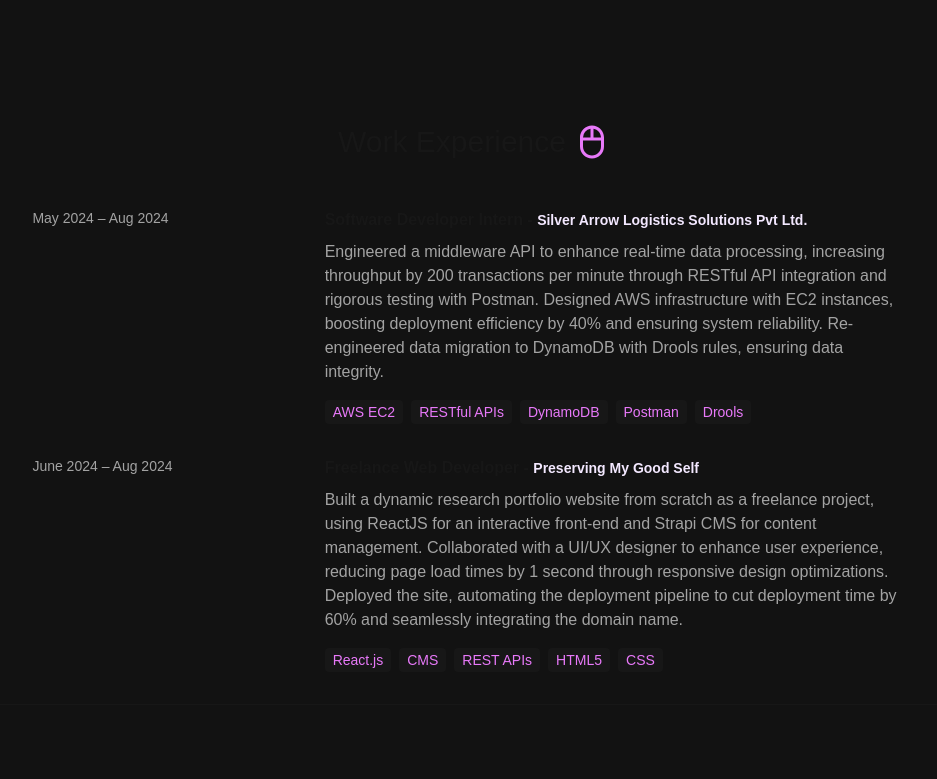
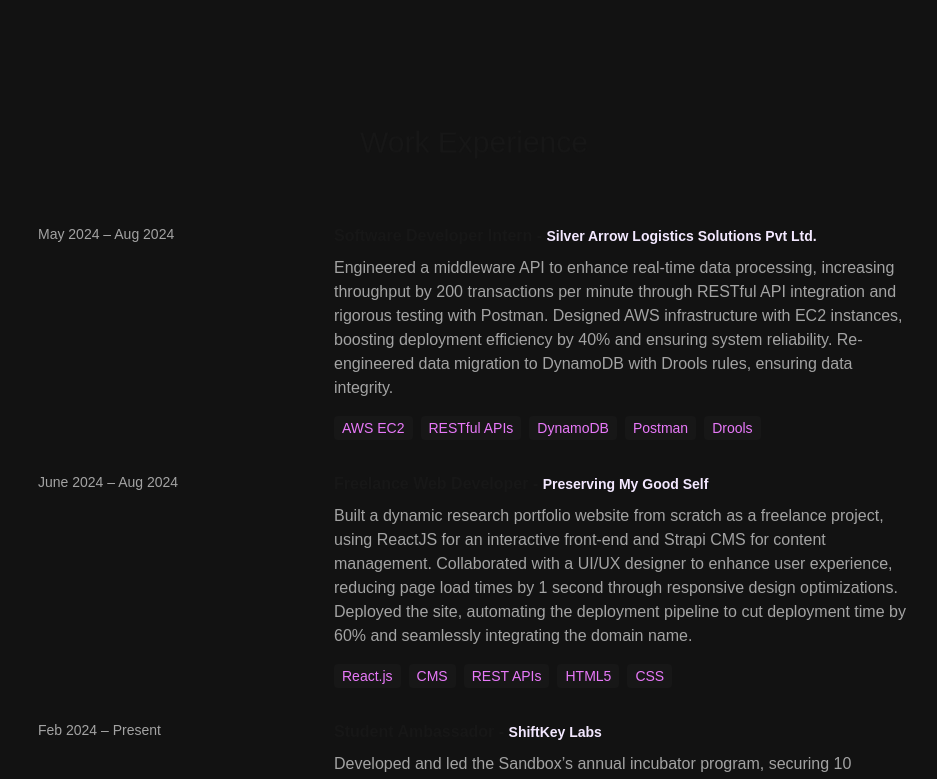
Before and after one commit to NishevithaV/Portfolio-App, a Next.js app: page / in a window 1280 px wide. Shown: the part 560-1339 px from the top of the page, without its empty margins (166-1103 px from the left). Built offline with nearby package versions, Linux system fonts and the light colour scheme.

Commit message:
completed work experience section and animation duration changes

```diff
--- a/app/components/Hero.jsx
+++ b/app/components/Hero.jsx
@@ -1,6 +1,5 @@
 "use client"
 import React from 'react'
-import Image from 'next/image'
 import { FontAwesomeIcon } from '@fortawesome/react-fontawesome'
 import { faGithub, faLinkedin } from '@fortawesome/free-brands-svg-icons'
 import { faEnvelope } from '@fortawesome/free-solid-svg-icons'
@@ -12,7 +11,7 @@
     <section>
         <div className="grid grid-cols-1 sm:grid-cols-12 gap-y-8 sm:gap-x-6">
             <div className="col-span-7 place-self-center text-center sm:text-left">
-                <motion.h1 initial={{ opacity: 0 }} animate={{opacity: 1}} transition={{ duration: 2.5}} className="text-white mb-4 mt-4 lg:mt-6 text-4xl sm:text-5xl lg:text-6xl font-extrabold">
+                <motion.h1 initial={{ opacity: 0 }} animate={{opacity: 1}} transition={{ duration: 1}} className="text-white mb-4 mt-4 lg:mt-6 text-4xl sm:text-5xl lg:text-6xl font-extrabold">
                     <span className="text-transparent bg-clip-text bg-gradient-to-r from-teal-400 to-fuchsia-400">Hello, I'm{" "} </span>
                     <br></br>
                     <TypeAnimation
@@ -27,9 +26,9 @@
                         repeat={Infinity}
                     />
                 </motion.h1>
-                <motion.p initial={{ opacity: 0}} animate={{ opacity: 1}} transition={{duration: 2, delay: 0.75 }} className="text-[#ADB7BE] text-base sm:text-lg mt-6 mb-6 sm-md:pr-4 lg:text-xl">I’m a second-year Computer Science student at Dalhousie University with a love for building tech solutions that make a difference. This summer, I’ll be joining Morgan Stanley as a Technology Analyst, diving into the fast-paced world of fintech.</motion.p>
+                <motion.p initial={{ opacity: 0}} animate={{ opacity: 1}} transition={{duration: 1, delay: 0.75 }} className="text-[#ADB7BE] text-base sm:text-lg mt-6 mb-6 sm-md:pr-4 lg:text-xl">I’m a second-year Computer Science student at Dalhousie University with a love for building tech solutions that make a difference. This summer, I’ll be joining Morgan Stanley as a Technology Analyst, diving into the fast-paced world of fintech.</motion.p>
 
-                <motion.div initial={{ x: -300, opacity: 0 }} animate={{ x: 0, opacity: 1 }} transition={{ duration: 1.1, delay: 0.9, ease: "easeOut" }} className="flex space-x-3 mt-6 justify-center sm:justify-start">
+                <motion.div initial={{ x: -300, opacity: 0 }} animate={{ x: 0, opacity: 1 }} transition={{ duration: 1, delay: 0.3, ease: "easeOut" }} className="flex space-x-3 mt-6 justify-center sm:justify-start">
                     <a href="https://github.com/NishevithaV" target="_blank" rel="noopener noreferrer" className="p-2 rounded-full bg-gradient-to-r from-teal-400 to-fuchsia-400 hover:scale-110 transition-transform duration-200">
                         <FontAwesomeIcon icon={faGithub} className="text-white" style={{ width: '28px', height: '28px' }} />
                     </a>
@@ -44,7 +43,7 @@
                 </motion.div>
             </div>
             <div className="col-span-5 place-self-center mt-5 lg:mt-0">
-                <motion.div initial={{ x: 300, opacity: 0 }} animate={{ x: 0, opacity: 1 }} transition={{ duration: 1.2, ease: "easeOut" }} className="w-[280px] h-[280px] sm:w-[290px] sm:h-[290px] lg:w-[325px] lg:h-[325px] xl:w-[330px] xl:h-[330px] rounded-full overflow-hidden mx-auto">
+                <motion.div initial={{ x: 300, opacity: 0 }} animate={{ x: 0, opacity: 1 }} transition={{ duration: 1, delay:0.3, ease: "easeOut" }} className="w-[280px] h-[280px] sm:w-[290px] sm:h-[290px] lg:w-[325px] lg:h-[325px] xl:w-[330px] xl:h-[330px] rounded-full overflow-hidden mx-auto">
                     <img src="/images/profile_pic.jpg" alt="Profile picture" className="w-full h-full object-cover" />
                 </motion.div>
             </div>
--- a/app/components/WorkSection.jsx
+++ b/app/components/WorkSection.jsx
@@ -2,24 +2,37 @@
 import React from 'react';
 import { WORKEXPERIENCE } from '../constants';
 import { motion } from 'framer-motion';
-import { MdOutlineMouse } from "react-icons/md";
 
 const WorkSection = () => {
   return (
-    <section id="work" className="border-b border-neutral-900 pb-4">
-        <motion.div className="flex items-center justify-center gap-2 mt-16 mb-12 sm:mt-20 md:mt-28" initial={{ opacity: 0, y: 50 }} whileInView={{ opacity: 1, y: 0 }} transition={{duration: 1.8, ease: "easeOut" }} viewport={{ once: true, amount:0.8 }}>
-          <h1 className="text-2xl sm:text-3xl">Work Experience</h1>
-          <MdOutlineMouse className="text-fuchsia-400 w-8 h-8 md:w-9 md:h-9" />
-        </motion.div>
+    <section id="work" className="border-b border-neutral-900 pb-4 mt-16 sm:mt-20 md:mt-28">
 
+        <motion.h1
+          whileInView={{ opacity: 1, y: 0 }}
+          initial={{ opacity: 0, y: 100 }}
+          transition={{duration: 1}}
+          className="text-center text-2xl sm:text-3xl mb-16"
+          style={{ willChange: "transform", overflowX: "hidden" }}
+        >
+            Work Experience
+        </motion.h1>
 
-        <div className="max-h-[480px] overflow-y-scroll scrollbar-thin scrollbar-thumb-fuchsia-400 scrollbar-track-white" style={{ scrollbarGutter: 'stable', WebkitOverflowScrolling: 'touch',}}>
+        <div>
           {WORKEXPERIENCE.map((experience, index) => (
             <div key={index} className="mb-8 flex flex-wrap lg:justify-center">
-              <div className="w-full lg:w-1/4">
+              <motion.div
+                whileInView={{opacity: 1, x: 0 }}
+                initial={{opacity: 0, x: -100}}
+                transition={{duration: 1}}
+                className="w-full lg:w-1/4">
                 <p className="mb-2 text-sm text-neutral-400">{experience.year}</p>
-              </div>
-              <div className="w-full max-w-xl lg:w-3/4">
+              </motion.div>
+              <motion.div
+                whileInView={{opacity: 1, x: 0}}
+                initial={{opacity: 0, x: 100}}
+                transition={{duraton: 1}}
+                className="w-full max-w-xl lg:w-3/4"
+              >
                 <h6 className="mb-2 font-semibold">
                   {experience.role} - <span className="text-sm text-purple-100">
                     {experience.company}
@@ -27,9 +40,9 @@
                 </h6>
                 <p className="mb-4 text-neutral-400">{experience.description}</p>
                 {experience.skills.map((skill, index) => (
-                  <span key={index} className="mr-2 mt-4 rounded bg-neutral-900 px-2 py-1 text-sm font=medium text-fuchsia-400">{skill}</span>
+                  <span key={index} className="mr-2 mt-4 rounded bg-neutral-900 px-2 py-1 text-sm font-medium text-fuchsia-400">{skill}</span>
                 ))}
-              </div>
+              </motion.div>
             </div>
           ))}
         </div>
```
